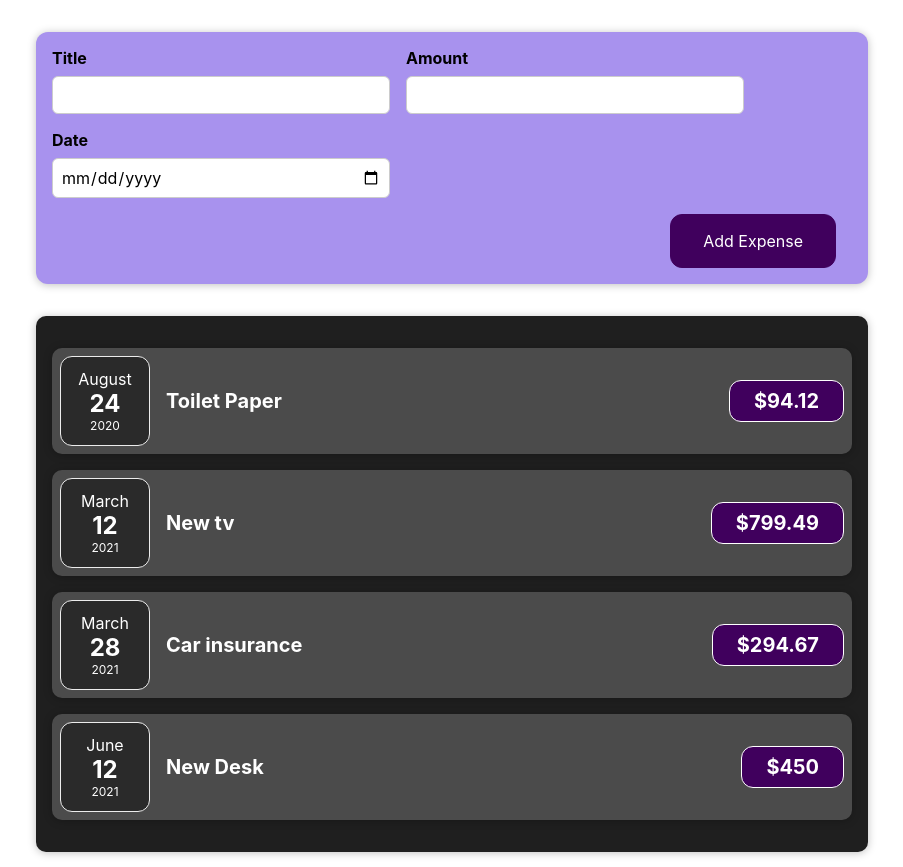
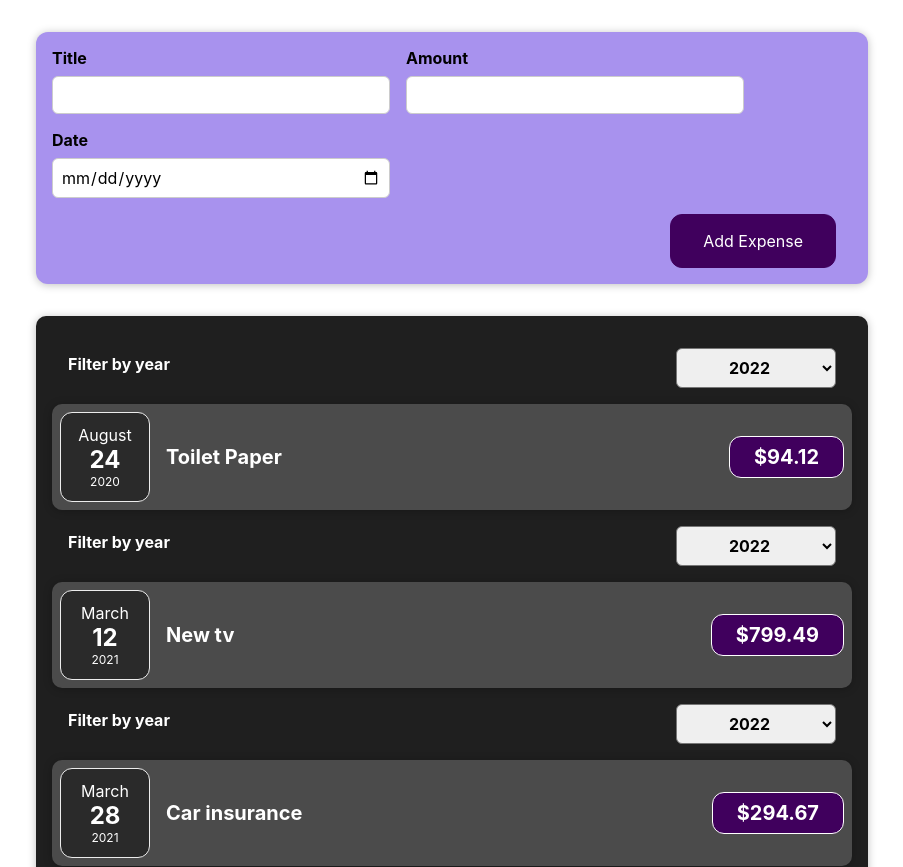
Before and after one commit to Abdu-alyousef/ExpemsesApp, a React (Create React App) app: page / in a window 1280 px wide. Shown: the top 867 px of the page, without its empty margins (188-1091 px from the left). Built offline with nearby package versions, Linux system fonts and the light colour scheme.

Commit message:
Added expenseFilter component

```diff
--- /dev/null
+++ b/src/components/Expenses/ExpenseFilter.css
@@ -0,0 +1,25 @@
+.expenses-filter {
+    color: white;
+    padding: 0 1rem;
+}
+
+
+.expenses-filter__control{
+    display: flex;
+    width: 100%;
+    align-items: center;
+    justify-content: space-between;
+    margin: 1rem 0;
+}
+
+.expenses-filter label {
+    font-weight: bold;
+    margin-bottom: 0.5rem;
+}
+
+.expenses-filter select {
+    font: inherit;
+    padding: 0.5rem 3rem;
+    font-weight: bold;
+    border-radius: 6px;
+}
--- /dev/null
+++ b/src/components/Expenses/ExpenseFilter.js
@@ -0,0 +1,20 @@
+import React from "react"
+import './ExpenseFilter.css'
+
+const ExpenseFilter = () =>{
+    return (
+      <div className="expenses-filter">
+        <div className="expenses-filter__control">
+          <label>Filter by year</label>
+          <select>
+            <option value="2022">2022</option>
+            <option value="2021">2021</option>
+            <option value="2020">2020</option>
+            <option value="2019">2019</option>
+          </select>
+        </div>
+      </div>
+    );
+}
+
+export default ExpenseFilter
--- a/src/components/Expenses/ExpenseItem.js
+++ b/src/components/Expenses/ExpenseItem.js
@@ -2,9 +2,12 @@
 import ExpenseDate from "./ExpenseDate";
 import Card from "../UI/Card";
 import "./ExpenseItem.css";
+import ExpenseFilter from "./ExpenseFilter";
 
 const ExpenseItem = (props) => {
   return (
+    <div>
+      <ExpenseFilter />
       <Card className="expense-item">
         <ExpenseDate date={props.date} />
         <div className="expense-item__description">
@@ -12,6 +15,7 @@
           <div className="expense-item__price">${props.amount}</div>
         </div>
       </Card>
+    </div>
   );
 };
 export default ExpenseItem;
```
Lines whose indentation alone changed are shown as unchanged.
